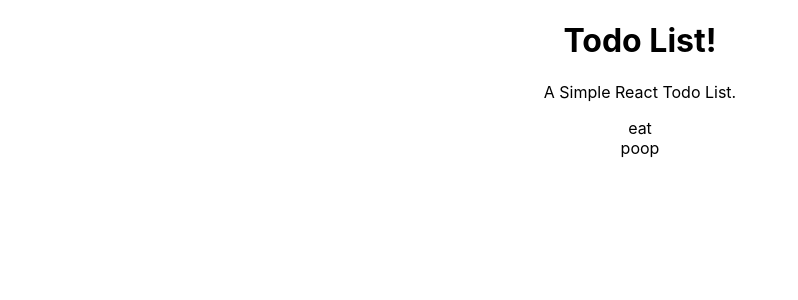
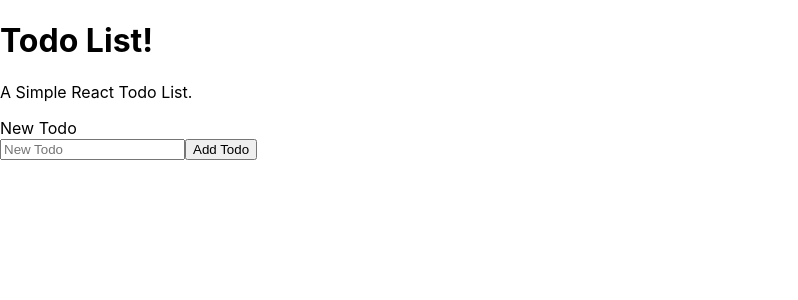
Before and after one commit to jfn4th/react-todo-form, a React (Create React App) app: page / in a window 1280 px wide. Shown: the top 300 px of the page, without its empty margins (0-798 px from the left). Built offline with nearby package versions, Linux system fonts and the light colour scheme.

Commit message:
finish add, delete, edit

```diff
--- a/public/index.html
+++ b/public/index.html
@@ -1,14 +1,12 @@
 <!DOCTYPE html>
 <html lang="en">
+
 <head>
   <meta charset="utf-8" />
   <link rel="icon" href="%PUBLIC_URL%/favicon.ico" />
   <meta name="viewport" content="width=device-width, initial-scale=1" />
   <meta name="theme-color" content="#000000" />
-    <meta
-      name="description"
-      content="Web site created using create-react-app"
-    />
+  <meta name="description" content="Web site created using create-react-app" />
   <link rel="apple-touch-icon" href="%PUBLIC_URL%/logo192.png" />
   <!--
       manifest.json provides metadata used when your web app is installed on a
@@ -25,7 +23,9 @@
       Learn how to configure a non-root public URL by running `npm run build`.
     -->
   <title>React App</title>
+  <script src="https://kit.fontawesome.com/12c1849c8a.js" crossorigin="anonymous"></script>
 </head>
+
 <body>
   <noscript>You need to enable JavaScript to run this app.</noscript>
   <div id="root"></div>
@@ -40,4 +40,5 @@
       To create a production bundle, use `npm run build` or `yarn build`.
     -->
 </body>
+
 </html>
--- a/src/App.css
+++ b/src/App.css
@@ -1,4 +1,4 @@
-.App {
+/* .App {
   text-align: center;
 }
 
@@ -35,4 +35,4 @@
   to {
     transform: rotate(360deg);
   }
-}
+} */
--- a/src/NewTodoForm.js
+++ b/src/NewTodoForm.js
@@ -1,14 +1,47 @@
 import React, { Component } from 'react';
+import { v4 as uuid } from 'uuid';
 
 class NewTodoForm extends Component {
 	constructor(props) {
 		super(props);
 
-		this.state = {};
+		this.state = { newTodo: '' };
+		this.handleChange = this.handleChange.bind(this);
+		this.handleSubmit = this.handleSubmit.bind(this);
+	}
+
+	handleChange(evt) {
+		this.setState({
+			[evt.target.name]: evt.target.value
+		});
+	}
+
+	handleSubmit(evt) {
+		evt.preventDefault();
+		const newTodo = { task: this.state.newTodo, id: uuid(), completed: false };
+		this.props.addTodo(newTodo);
+		this.setState({
+			newTodo: ''
+		});
 	}
 
 	render() {
-		return <div />;
+		return (
+			<form onSubmit={this.handleSubmit}>
+				<label htmlFor="newTodo">New Todo</label>
+				<div>
+					<input
+						type="text"
+						name="newTodo"
+						id="newTodo"
+						value={this.state.newTodo}
+						onChange={this.handleChange}
+						placeholder="New Todo"
+					/>
+					<button onClick={this.handleSubmit}>Add Todo</button>
+				</div>
+			</form>
+		);
 	}
 }
 
--- a/src/Todo.js
+++ b/src/Todo.js
@@ -4,13 +4,67 @@
 	constructor(props) {
 		super(props);
 
-		this.state = {};
+		this.state = {
+			editing: false,
+			edit: ''
+		};
+		this.handleRemove = this.handleRemove.bind(this);
+		this.editTodo = this.editTodo.bind(this);
+		this.handleChange = this.handleChange.bind(this);
+		this.handleEdit = this.handleEdit.bind(this);
+	}
+
+	handleRemove() {
+		this.props.removeTodo(this.props.id);
+	}
+
+	editTodo() {
+		this.setState({ editing: true });
+	}
+
+	handleChange(evt) {
+		this.setState({
+			[evt.target.name]: evt.target.value
+		});
+	}
+
+	handleEdit(evt) {
+		evt.preventDefault();
+		const editedTodo = {
+			task: this.state.edit,
+			id: this.props.id
+		};
+		this.props.editTodo(editedTodo);
+		this.setState({
+			editing: false,
+			edit: ''
+		});
 	}
 
 	render() {
+		let classes = 'Todo' + (this.props.completed ? 'Completed' : '');
 		return (
 			<div>
-				<span>{this.props.todo}</span>
+				{this.state.editing ? (
+					<div className="editor">
+						<form onSubmit={this.handleEdit}>
+							<input
+								type="text"
+								name="edit"
+								id="edit"
+								value={this.state.edit}
+								onChange={this.handleChange}
+							/>
+							<button>Save</button>
+						</form>
+					</div>
+				) : (
+					<div>
+						<span className={classes}>{this.props.task}</span>
+						<i className="fas fa-edit" onClick={this.editTodo} />
+						<i className="fas fa-trash" onClick={this.handleRemove} />
+					</div>
+				)}
 			</div>
 		);
 	}
--- a/src/TodoList.js
+++ b/src/TodoList.js
@@ -7,12 +7,47 @@
 		super(props);
 
 		this.state = {
-			todos: [ 'eat', 'poop' ]
+			todos: []
 		};
+		this.addTodo = this.addTodo.bind(this);
+		this.removeTodo = this.removeTodo.bind(this);
+		this.editTodo = this.editTodo.bind(this);
+	}
+
+	addTodo(todo) {
+		this.setState({
+			todos: [ ...this.state.todos, todo ]
+		});
+	}
+
+	removeTodo(todoID) {
+		this.setState({
+			todos: this.state.todos.filter((todo) => todo.id !== todoID)
+		});
+	}
+
+	editTodo(edit) {
+		const editedTodos = this.state.todos.map((todo) => {
+			if (todo.id === edit.id) {
+				todo.task = edit.task;
+				return todo;
+			}
+			return todo;
+		});
+		this.setState({ todos: editedTodos });
 	}
 
 	render() {
-		const todos = this.state.todos.map((todo) => <Todo todo={todo} />);
+		const todos = this.state.todos.map((todo) => (
+			<Todo
+				key={todo.id}
+				id={todo.id}
+				task={todo.task}
+				completed={todo.completed}
+				removeTodo={this.removeTodo}
+				editTodo={this.editTodo}
+			/>
+		));
 		return (
 			<div className="TodoList">
 				<div className="TodoListHeader">
@@ -20,7 +55,7 @@
 					<p>A Simple React Todo List.</p>
 				</div>
 				{todos}
-				<NewTodoForm />
+				<NewTodoForm addTodo={this.addTodo} />
 			</div>
 		);
 	}
```
Lines whose indentation alone changed are shown as unchanged.
